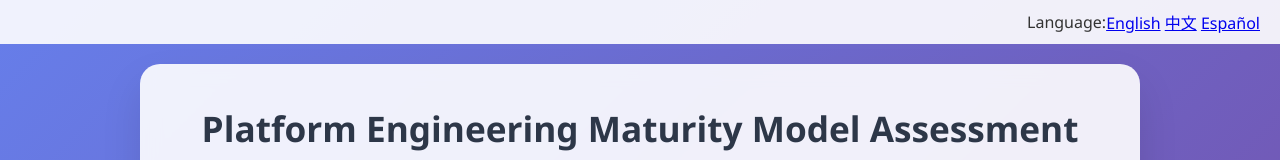
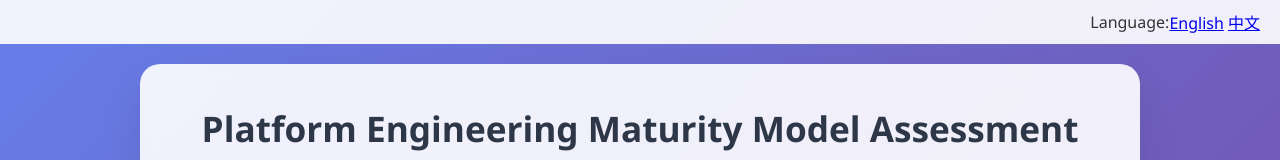
Before and after one commit to Cloud-Native-Platform-Engineering/pemm-assessment, a plain HTML site: page index.html in a window 1280 px wide. Shown: the top 160 px of the page. Drawn offline with Linux system fonts and the light colour scheme; no server answers.

Commit message:
Remove Spanish language option from index.html
Removed the Spanish language option from the navigation.

This is because the language file doesn't have the right number of questions. Suggest we look for a Spanish speaking contributor to help us create a new one from the English file.

```diff
--- a/index.html
+++ b/index.html
@@ -12,7 +12,6 @@
       <ul>
         <a href="./">English</a>
         <a href="./?lang=zh">中文</a>
-        <a href="./?lang=es">Español</a>
       </ul>
     </nav>
 
```
